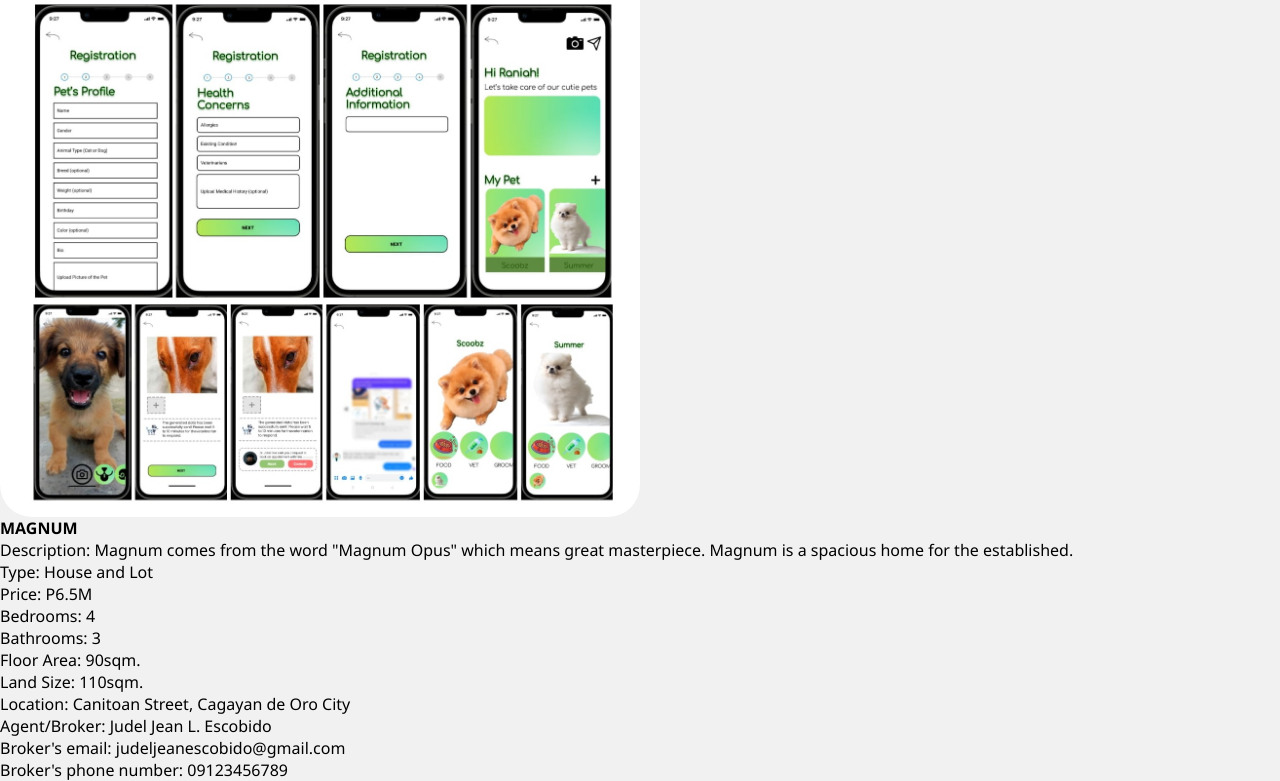
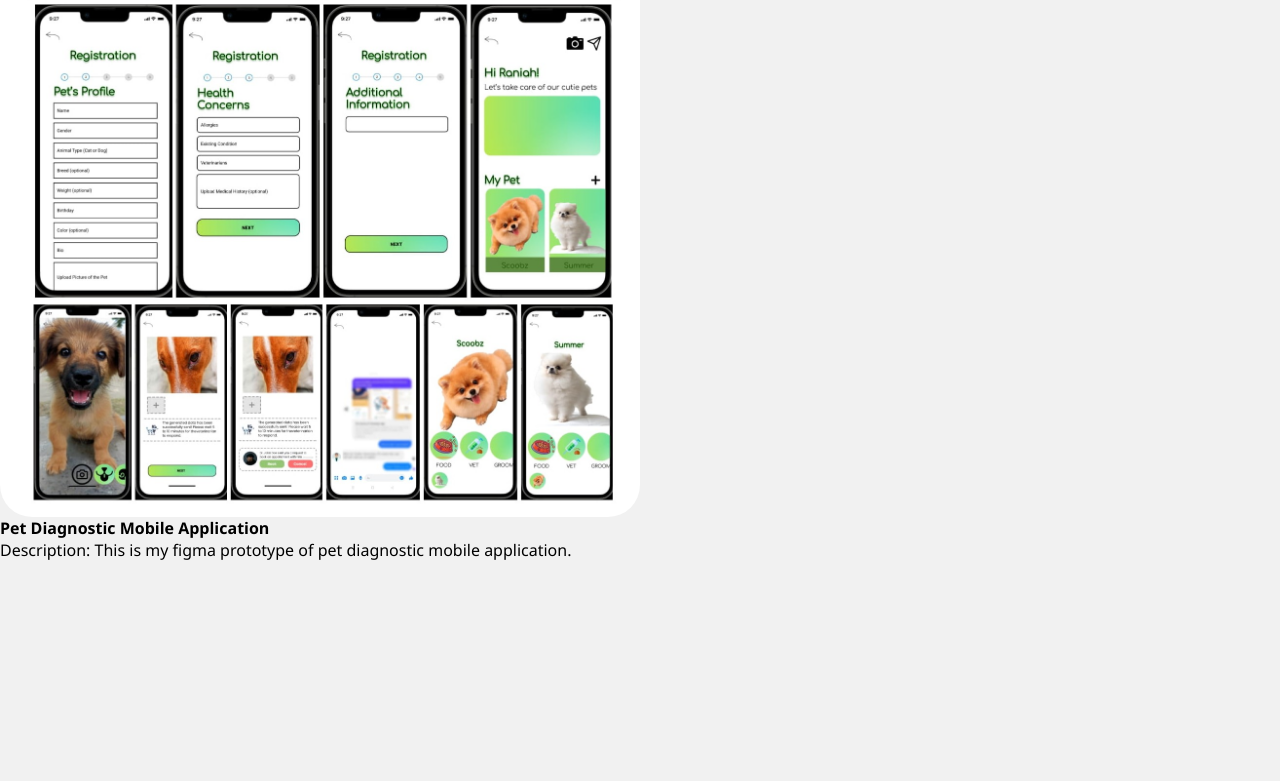
Before and after one commit to jjEscobido/JJportfolio, a plain HTML site: page petDiagnosticApp.html in a window 1280 px wide. Shown: the part 403-1184 px from the top of the page. After the commit the page ends 964 px from the top, so only its background shows below. Drawn offline with Linux system fonts and the light colour scheme.

Commit message:
updated description of pet profile

```diff
--- a/petDiagnosticApp.html
+++ b/petDiagnosticApp.html
@@ -24,19 +24,10 @@
         </div>
         <div>
             <div class="=header">
-                <h4>MAGNUM</h4>
+                <h4>Pet Diagnostic Mobile Application</h4>
             </div>
-            <p> Description: Magnum comes from the word "Magnum Opus" which means great masterpiece. Magnum is a spacious home for the established.</p>
-            <p> Type: House and Lot </p>
-            <p> Price: P6.5M </p>
-            <p> Bedrooms: 4 </p>
-            <p> Bathrooms: 3 </p>
-            <p> Floor Area: 90sqm. </p>
-            <p> Land Size: 110sqm. </p>
-            <p> Location: Canitoan Street, Cagayan de Oro City </p>
-            <p> Agent/Broker: Judel Jean L. Escobido </p>
-            <p> Broker's email: judeljeanescobido@gmail.com </p>
-            <p> Broker's phone number: 09123456789 </p>
+            <p> Description: This is my figma prototype of pet diagnostic mobile application.</p>
+
         </div>
     </div>
 
```
Also changed, not shown: index.html (+1 -2 lines).
